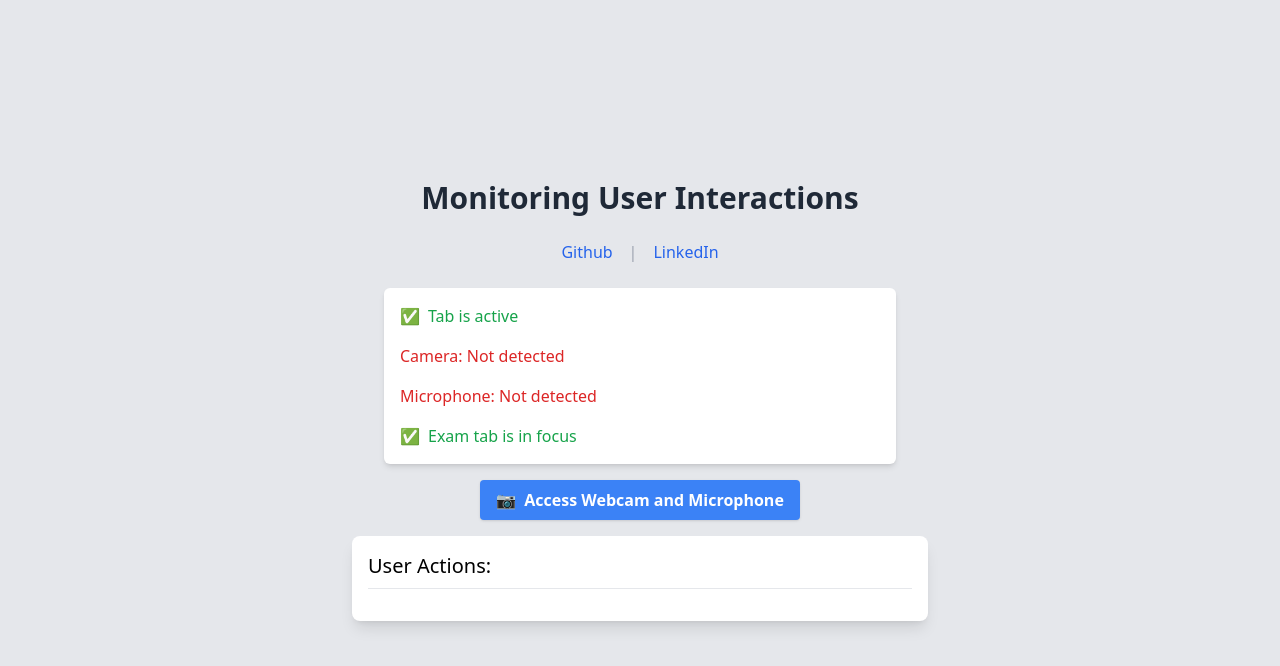
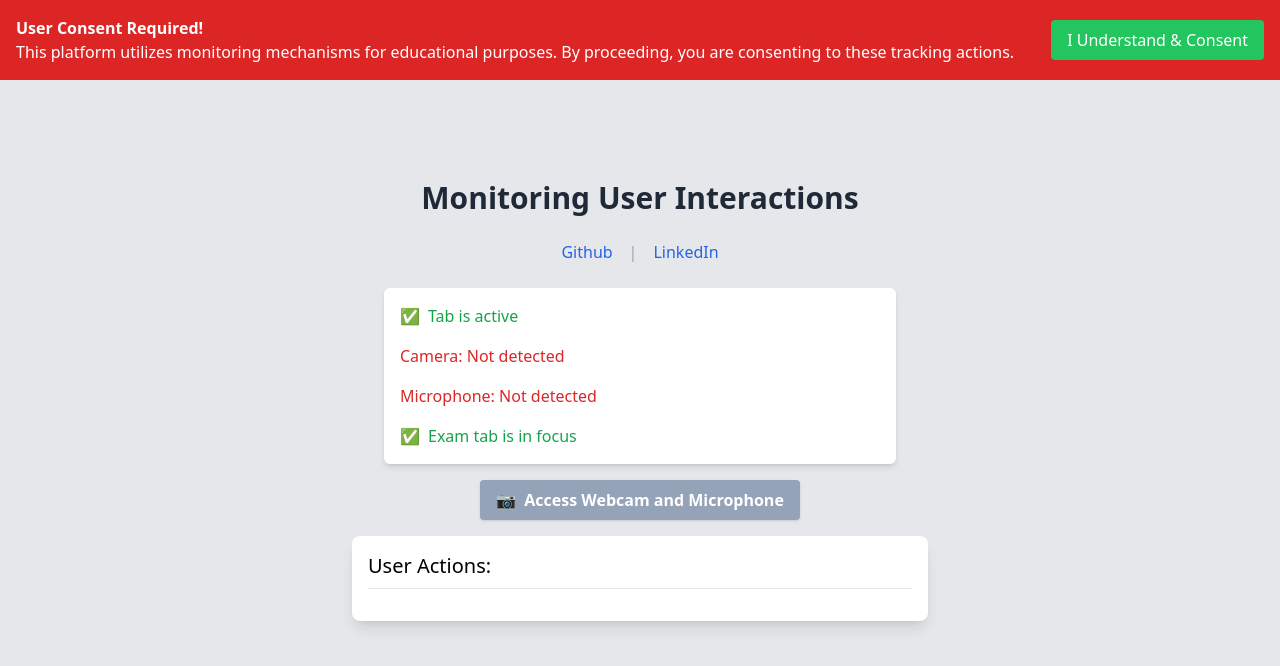
Before and after one commit to eduardocappellotto/visibility-poc, a Vue app: page / in a window 1280 px wide. Shown: the top 666 px of the page. Built offline with nearby package versions, Linux system fonts and the light colour scheme.

Commit message:
feat: LGPD reminder about user consent

```diff
--- a/src/App.vue
+++ b/src/App.vue
@@ -12,6 +12,20 @@
       <a href="https://www.linkedin.com/in/eduardo-cappellotto-991529170/" class="text-blue-600 hover:text-blue-800">
         LinkedIn
       </a>
+    </div>
+
+    <div v-if="!userConsentGiven" class="fixed top-0 left-0 w-full p-4 bg-red-600 text-white z-50">
+      <div class="container mx-auto">
+        <div class="flex justify-between items-center">
+          <div>
+            <p class="font-bold">User Consent Required!</p>
+            <p>This platform utilizes monitoring mechanisms for educational purposes. By proceeding, you are consenting to
+              these tracking actions.</p>
+          </div>
+          <button @click="giveConsent" class="bg-green-500 hover:bg-green-700 px-4 py-2 rounded">I Understand &
+            Consent</button>
+        </div>
+      </div>
     </div>
 
     <div class="mb-4 p-4 bg-white shadow-md rounded-md w-full max-w-lg space-y-4">
@@ -42,8 +56,9 @@
       </p>
     </div>
 
-    <button @click="accessWebcamAndMicrophone"
-      class="mb-4 bg-blue-500 hover:bg-blue-700 text-white font-bold py-2 px-4 rounded shadow">
+
+    <button :disabled="!userConsentGiven" @click="accessWebcamAndMicrophone"
+      class="mb-4 bg-blue-500 hover:bg-blue-700 text-white font-bold py-2 px-4 rounded shadow disabled:bg-slate-400 disabled:hover:cursor-not-allowed">
       <span class="material-icons-outlined mr-1">📷</span>
       Access Webcam and Microphone
     </button>
@@ -89,7 +104,10 @@ export default {
 
     const videoDeviceInfo = ref<MediaDeviceInfo | null | undefined>(null);
     const audioDeviceInfo = ref<MediaDeviceInfo | null | undefined>(null);
-    const isFocused = ref(true);
+
+    const isFocused: boolean = ref(true);
+    const userConsentGiven: boolean = ref(false);
+
 
     const addAction = (message: string) => {
       const timestamp = new Date().toLocaleTimeString();
@@ -188,6 +206,9 @@ export default {
         animationId = requestAnimationFrame(draw);
       }
     };
+    const giveConsent = () => {
+      userConsentGiven.value = true;
+    };
 
     onMounted(() => {
       document.addEventListener('visibilitychange', handleVisibilityChange);
@@ -205,7 +226,7 @@ export default {
       if (animationId) { cancelAnimationFrame(animationId); }
     });
 
-    return { isTabActive, videoDeviceInfo, audioDeviceInfo, isFocused, accessWebcamAndMicrophone, actions, videoRef, canvasRef };
+    return { isTabActive, videoDeviceInfo, audioDeviceInfo, isFocused, accessWebcamAndMicrophone, actions, videoRef, canvasRef, giveConsent, userConsentGiven };
 
   }
 }
```
Also changed, not shown: 1 other file (tests, documents, lock files or other folders).
